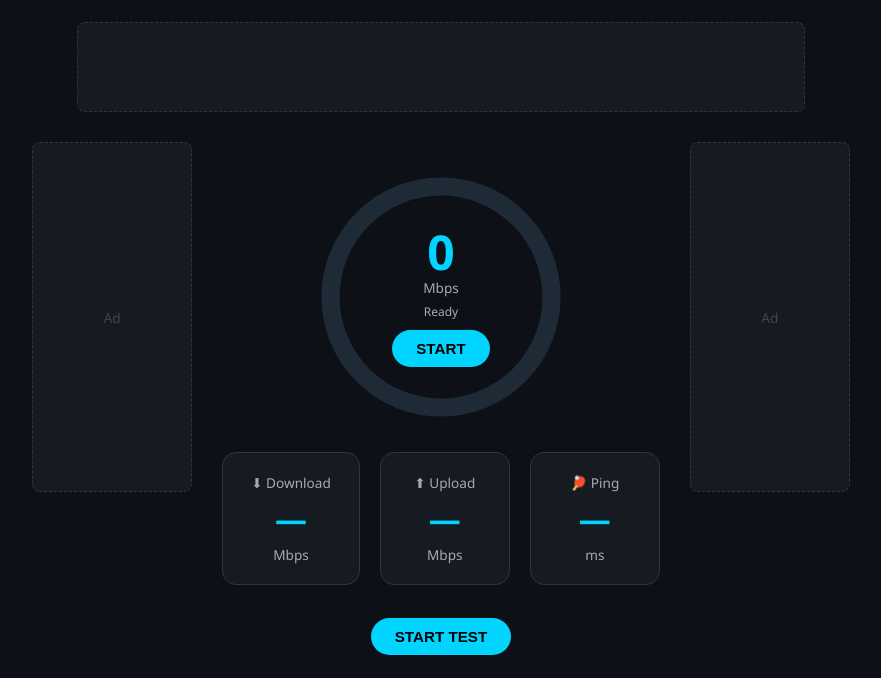
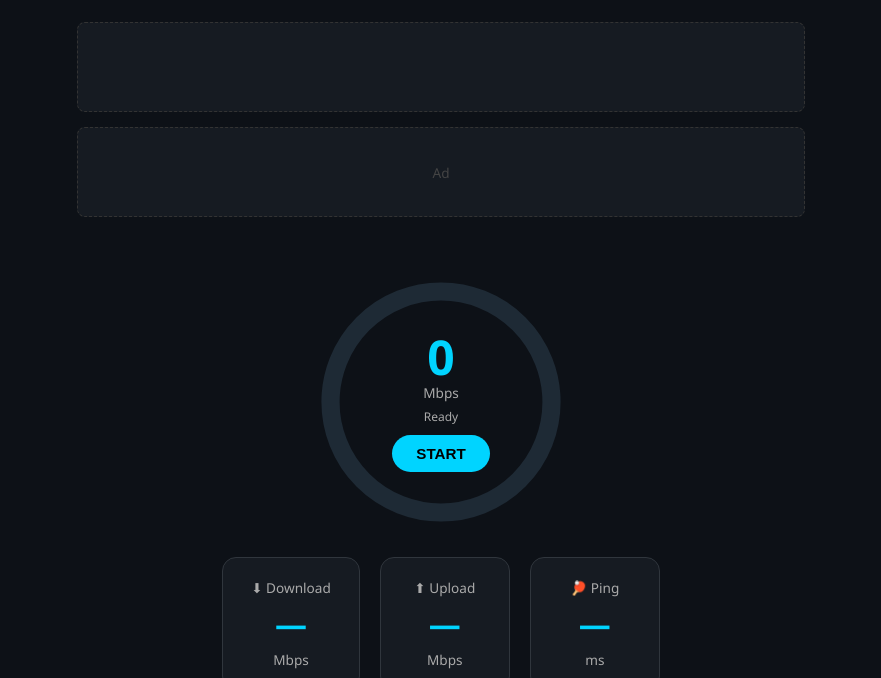
Before and after one commit to jyothi123elia/speedtest, a website: page public/index.html in a window 1280 px wide. Shown: the part 116-794 px from the top of the page, without its empty margins (199-1080 px from the left). Drawn offline with Linux system fonts and the light colour scheme.

Commit message:
restored old style

```diff
--- a/public/style.css
+++ b/public/style.css
@@ -24,41 +24,6 @@ header p  { color: #aaaaaa; margin-top: 6px; }
   justify-content: center;
   color: #444;
   font-size: 0.85rem;
-}
-
-.page-layout {
-  display: flex;
-  justify-content: center;
-  align-items: flex-start;
-  gap: 10px;
-  width: 100%;
-  max-width: 1200px;
-  margin: 0 auto;
-}
-
-.ad-sidebar {
-  width: 160px;
-  flex-shrink: 0;
-  position: sticky;
-  top: 20px;
-}
-
-.ad-slot.vertical {
-  width: 160px;
-  min-height: 350px;
-  max-height: 350px;
-  background: #161b22;
-  border: 1px dashed #30363d;
-  border-radius: 8px;
-  display: flex;
-  align-items: center;
-  justify-content: center;
-  color: #444;
-  font-size: 0.85rem;
-}
-
-@media (max-width: 900px) {
-  .ad-sidebar { display: none; }
 }
 
 main { padding: 20px; }
```
